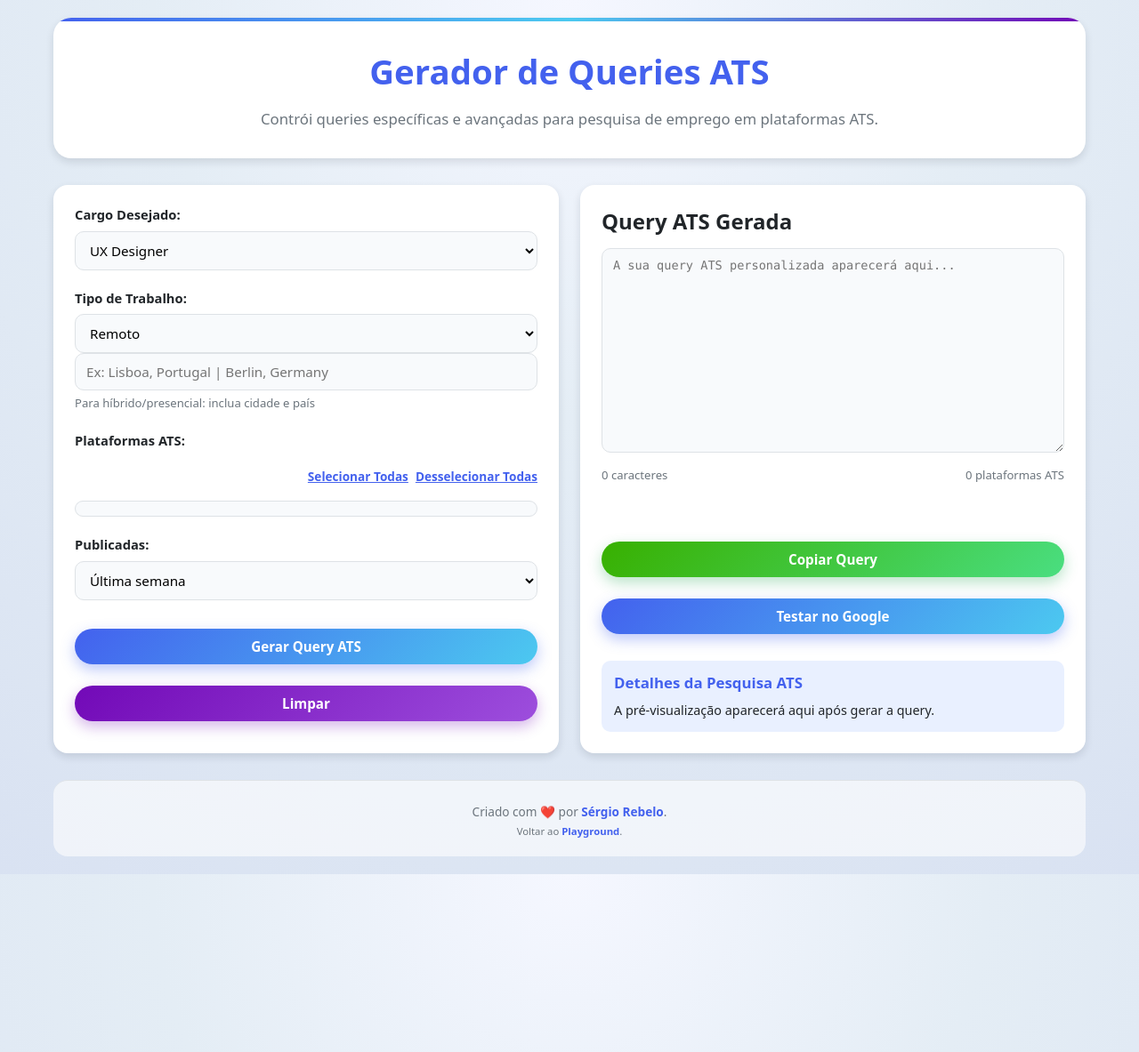
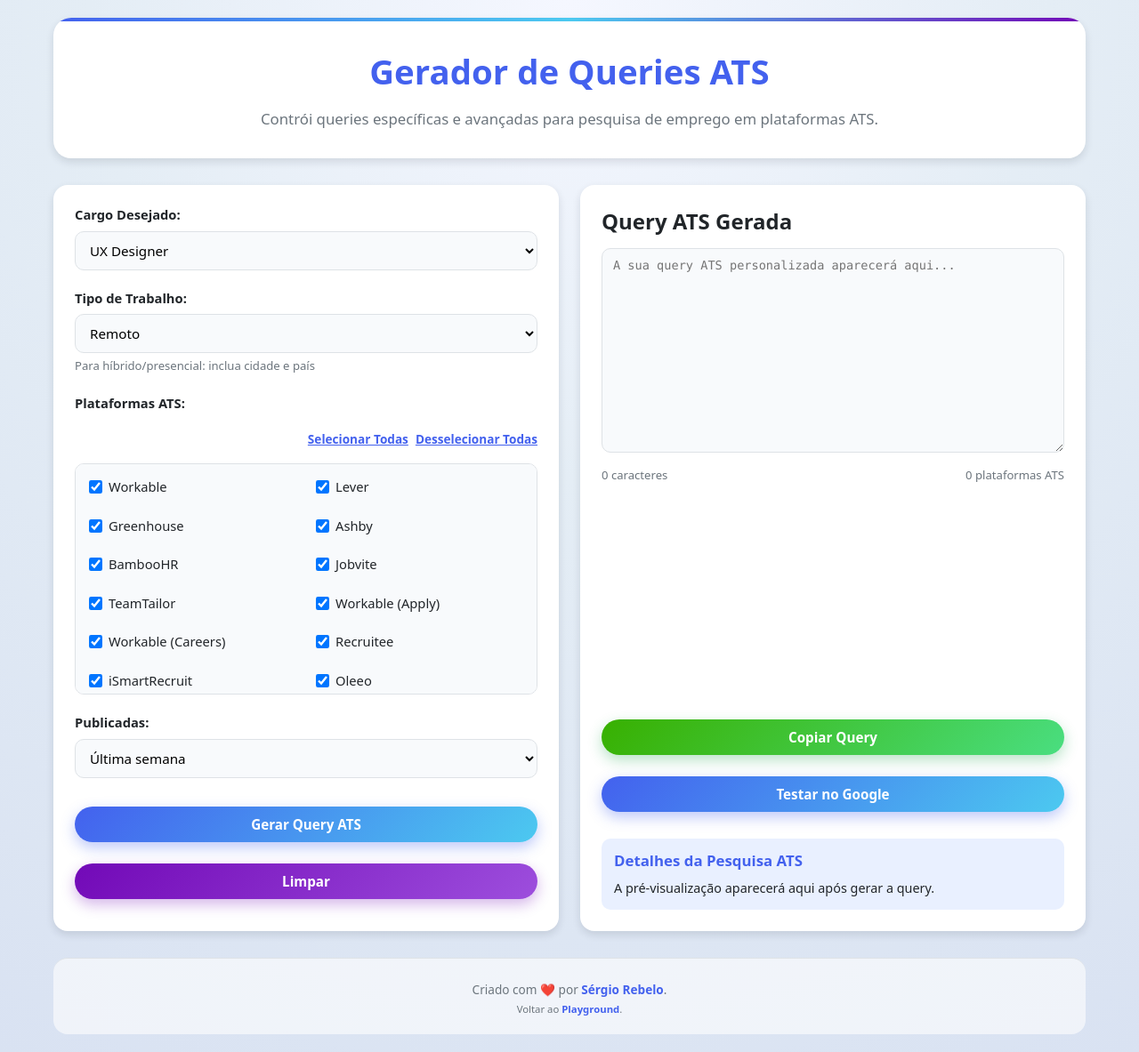
Before and after one commit to sergiorebelo/playground, a Jekyll site: the page built from minisites/job-search/ats-query-generator.html, in a window 1280 px wide. Shown: the whole page at 89% size. Built offline with Jekyll 4.4.1, drawn with Linux system fonts in a browser that asks for light colours; part of the change alters nothing that is shown.

```diff
--- a/minisites/job-search/ats-query-generator.html
+++ b/minisites/job-search/ats-query-generator.html
@@ -91,8 +91,4 @@ keywords: [gerador de queries, pesquisa de emprego, ATS]
 
 </div>
 
-<script src="ats-query-generator.html" defer>
-// Inicializar
-initializeATSPlatforms();
-resetForm();
-</script>
+<script src="ats-query-generator.js"></script>
--- a/minisites/job-search/ats-query-generator.js
+++ b/minisites/job-search/ats-query-generator.js
@@ -310,5 +310,7 @@ function testQuery() {
 }
 
 // Inicializar
-initializeATSPlatforms();
-resetForm();
+document.addEventListener('DOMContentLoaded', function () {
+    initializeATSPlatforms();
+    resetForm();
+});
```
